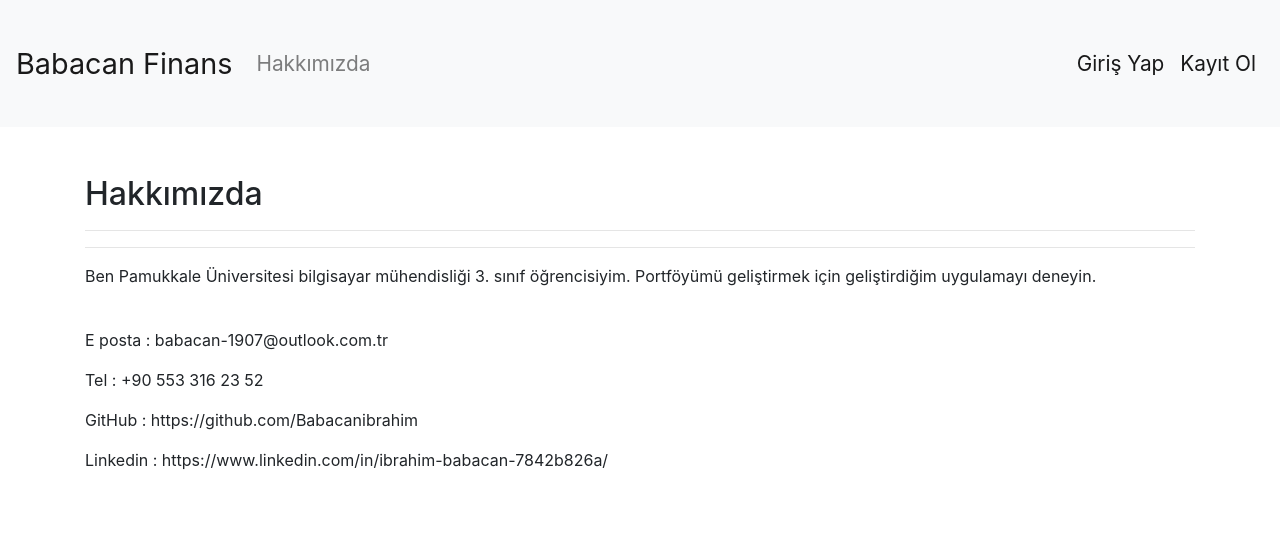
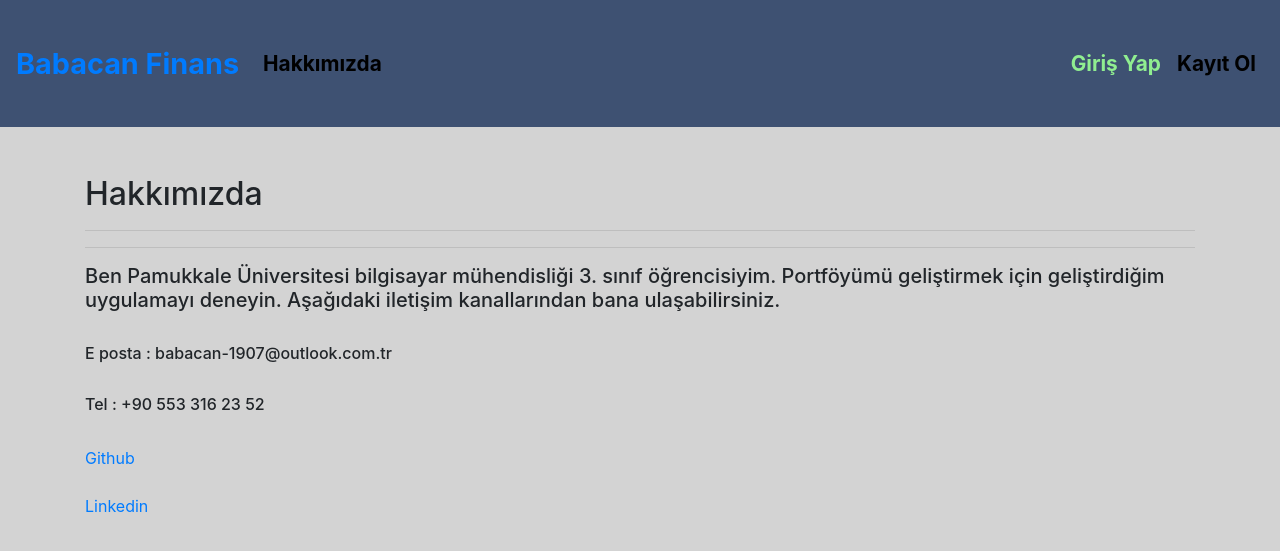
Before and after one commit to Babacanibrahim/finance-tracker, a Flask app: page /about in a window 1280 px wide. Shown: the top 551 px of the page. Run offline with Flask 3, Linux system fonts and the light colour scheme; some libraries are stand-ins or nearby versions.

Commit message:
Logout islemi tanimlanir session temizlenir. Css tanimlamalari yapilir arka plan renkleri degistirilir. Hakkimizda sayfasi guncellenir, link eklenir.

```diff
--- a/app/main.py
+++ b/app/main.py
@@ -62,10 +62,6 @@ class RegisterForm(FlaskForm):
 def index():
     return render_template("index.html")
 
-@app.route("/index")
-def main_board():
-    return render_template("index.html")
-
 @app.route("/about")
 def about():
     return render_template("about.html")
@@ -79,6 +75,11 @@ def income():
 @login_required
 def expense():
     return render_template ("expense.html")
+
+@app.route("/dashboard")
+@login_required
+def dashboard():
+    return render_template("dashboard.html")
 
 #Login
 @app.route ("/login",methods=("GET","POST"))
--- a/app/templates/about.html
+++ b/app/templates/about.html
@@ -5,11 +5,14 @@
 <h2>Hakkımızda</h2>
 <hr><hr>
 <div>
-<p>Ben Pamukkale Üniversitesi bilgisayar mühendisliği 3. sınıf öğrencisiyim. Portföyümü geliştirmek için geliştirdiğim uygulamayı deneyin. </p>
+<h5>Ben Pamukkale Üniversitesi bilgisayar mühendisliği 3. sınıf öğrencisiyim. Portföyümü geliştirmek için geliştirdiğim uygulamayı deneyin. Aşağıdaki iletişim kanallarından bana ulaşabilirsiniz.  </h5>
 <br>
-<p>E posta : babacan-1907@outlook.com.tr</p>
-<p>Tel : +90 553 316 23 52</p>
-<p>GitHub : https://github.com/Babacanibrahim</p>
-<p>Linkedin : https://www.linkedin.com/in/ibrahim-babacan-7842b826a/</p>
+<h6>E posta : babacan-1907@outlook.com.tr</h6>
+<br>
+<h6>Tel : +90 553 316 23 52</h6>
+<br>
+<a href="https://github.com/Babacanibrahim">Github</a>
+<br><br>
+<a href="https://www.linkedin.com/in/ibrahim-babacan-7842b826a/">Linkedin</a>
 </div>
 {% endblock body %}
--- a/app/templates/expense.html
+++ b/app/templates/expense.html
@@ -1,6 +1,7 @@
 {% extends "layout.html" %}
 
 {% block body %}
-<h2>Giderler</h2>
+<p>Hoşgeldiniz <strong>{{session["username"]}}</strong>,</p>
+<h2>Kişisel Gider Tablonuz</h2>
 <hr><hr>
 {% endblock body %}
--- a/app/templates/includes/navbar.html
+++ b/app/templates/includes/navbar.html
@@ -6,16 +6,21 @@
   }
   .custom-navbar .nav-link {
     font-size: 1.3rem;
+    color: black;
     padding-top: 1.2rem;
     padding-bottom: 1.2rem;
   }
   .custom-navbar .navbar-brand {
     font-size: 1.8rem;
   }
+  .custom-navbar {
+  background-color: #3e5172;
+}
 </style>
 
-<nav class="navbar navbar-expand-lg navbar-light bg-light custom-navbar">
-  <a class="navbar-brand" href="index">Babacan Finans</a>
+<nav class="navbar navbar-expand-lg custom-navbar">
+
+  <a class="navbar-brand" href="/"><strong>Babacan Finans</strong></a>
   <button class="navbar-toggler" type="button" data-toggle="collapse"
     data-target="#navbarNavDropdown" aria-controls="navbarNavDropdown"
     aria-expanded="false" aria-label="Toggle navigation">
@@ -24,33 +29,35 @@
   <div class="collapse navbar-collapse" id="navbarNavDropdown">
     <ul class="navbar-nav">
       <li class="nav-item">
-        <a class="nav-link" href="about">Hakkımızda</a>
+        <a class="nav-link" style="font-weight: bold;" href="about">Hakkımızda</a>
       </li>
     </ul>
     <ul class="navbar-nav ml-auto">
     {% if "logged_in" in session %}
       <li class="nav-item dropdown">
-        <a class="nav-link dropdown-toggle" href="#" id="navbarDropdownMenuLink"
+        <a class="nav-link dropdown-toggle" href="#" style="font-weight: bold;" id="navbarDropdownMenuLink"
           data-toggle="dropdown" aria-haspopup="true" aria-expanded="false">
           {{session["username"]}}
         </a>
         <div class="dropdown-menu" aria-labelledby="navbarDropdownMenuLink">
           <a class="dropdown-item" href="income">Gelirler</a>
           <a class="dropdown-item" href="expense">Giderler</a>
-          <a class="dropdown-item" href="#">Finans Analiz</a>
+          <a class="dropdown-item" href="dashboard">Finans Analiz</a>
         </div>
       </li>
       <li class="nav-item active">
-        <a class="nav-link" href="logout">Çıkış Yap <span class="sr-only">(current)</span></a>
+        <a class="nav-link text-danger" style="font-weight: bold;" href="logout">Çıkış Yap <span class="sr-only">(current)</span></a>
       </li>
 
     {% else %}
-      <li class="nav-item active">
-        <a class="nav-link" href="login">Giriş Yap <span class="sr-only">(current)</span></a>
-      </li>
+    <li class="nav-item active">
+       <a class="nav-link" href="login" style="color: lightgreen; font-weight: bold;">Giriş Yap <span class="sr-only">(current)</span>
+        </a>
+    </li>
+
 
       <li class="nav-item active">
-        <a class="nav-link" href="register">Kayıt Ol <span class="sr-only">(current)</span></a>
+        <a class="nav-link" style="font-weight: bold;" href="register">Kayıt Ol <span class="sr-only">(current)</span></a>
       </li>
 
     {% endif %}
--- a/app/templates/layout.html
+++ b/app/templates/layout.html
@@ -13,7 +13,11 @@
 
 
 <body>
-
+  <style>
+    body {
+      background-color: lightgray;
+    }
+  </style>
 {% include "includes/navbar.html" %}
 <br><br>
 <div class ="container">
--- a/app/templates/login.html
+++ b/app/templates/login.html
@@ -26,7 +26,7 @@
   </div>
 
 
-  <button type="submit" class="btn btn-primary mt-3">Giriş Yap</button>
+  <button type="submit" class="btn btn-success mt-3">Giriş Yap</button>
 </form>
 
 {% endblock %}
```
Also changed, not shown: app/templates/dashboard.html (added, +9 -0 lines), app/templates/index.html (+12 -3 lines).
